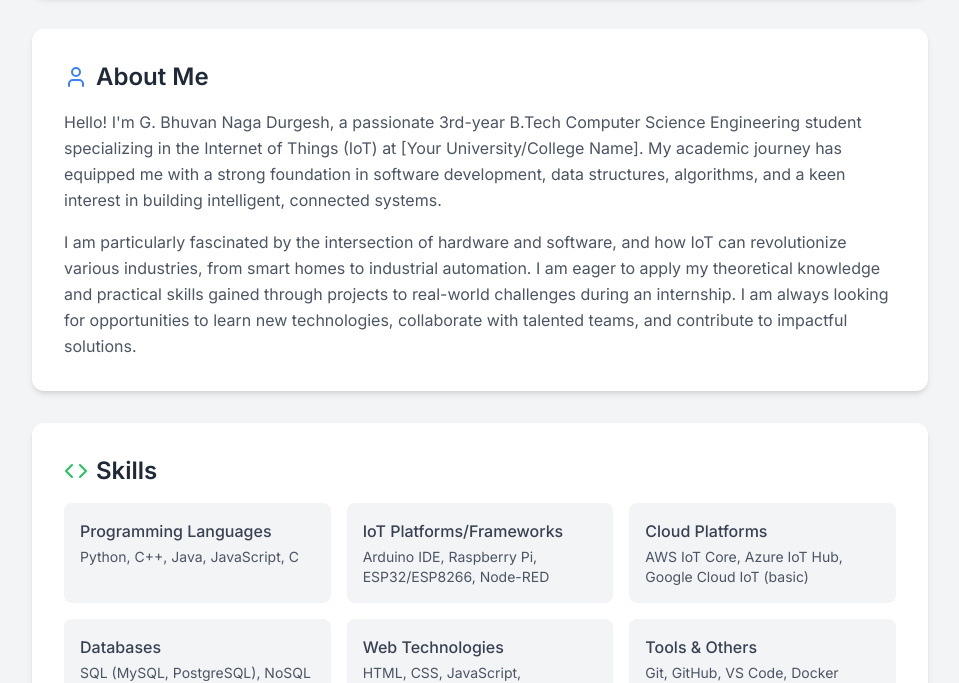
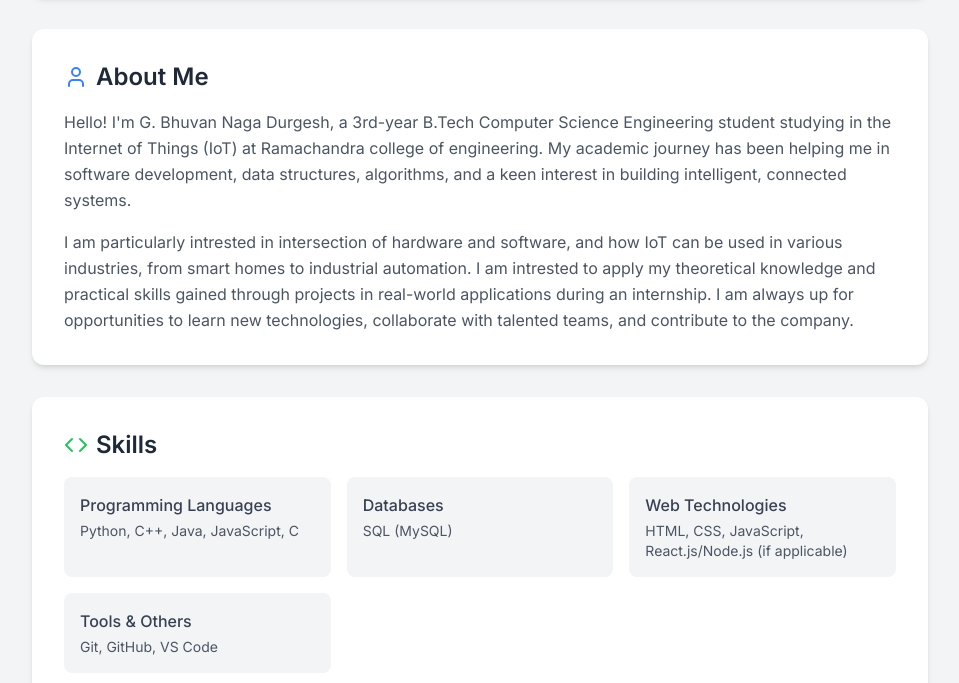
Before and after one commit to Bhuvan0608/Bhuvan0608.github.io, a plain HTML site: page index.html in a window 1280 px wide. Shown: the part 119-802 px from the top of the page, without its empty margins (160-1119 px from the left). Drawn offline with nearby package versions, Linux system fonts and the light colour scheme.

Commit message:
Update index.html

```diff
--- a/index.html
+++ b/index.html
@@ -57,10 +57,10 @@
                     About Me
                 </h2>
                 <p class="text-gray-600 leading-relaxed mb-4">
-                    Hello! I'm G. Bhuvan Naga Durgesh, a passionate 3rd-year B.Tech Computer Science Engineering student specializing in the Internet of Things (IoT) at [Your University/College Name]. My academic journey has equipped me with a strong foundation in software development, data structures, algorithms, and a keen interest in building intelligent, connected systems.
+                    Hello! I'm G. Bhuvan Naga Durgesh, a 3rd-year B.Tech Computer Science Engineering student studying in the Internet of Things (IoT) at Ramachandra college of engineering. My academic journey has been helping me in software development, data structures, algorithms, and a keen interest in building intelligent, connected systems.
                 </p>
                 <p class="text-gray-600 leading-relaxed">
-                    I am particularly fascinated by the intersection of hardware and software, and how IoT can revolutionize various industries, from smart homes to industrial automation. I am eager to apply my theoretical knowledge and practical skills gained through projects to real-world challenges during an internship. I am always looking for opportunities to learn new technologies, collaborate with talented teams, and contribute to impactful solutions.
+                    I am particularly intrested in intersection of hardware and software, and how IoT can be used in various industries, from smart homes to industrial automation. I am intrested to apply my theoretical knowledge and practical skills gained through projects in real-world applications during an internship. I am always up for opportunities to learn new technologies, collaborate with talented teams, and contribute to the company.
                 </p>
             </section>
 
@@ -79,16 +79,8 @@
                         <p class="text-gray-600 text-sm">Python, C++, Java, JavaScript, C</p>
                     </div>
                     <div class="bg-gray-100 p-4 rounded-lg">
-                        <h3 class="font-medium text-gray-700 mb-1">IoT Platforms/Frameworks</h3>
-                        <p class="text-gray-600 text-sm">Arduino IDE, Raspberry Pi, ESP32/ESP8266, Node-RED</p>
-                    </div>
-                    <div class="bg-gray-100 p-4 rounded-lg">
-                        <h3 class="font-medium text-gray-700 mb-1">Cloud Platforms</h3>
-                        <p class="text-gray-600 text-sm">AWS IoT Core, Azure IoT Hub, Google Cloud IoT (basic)</p>
-                    </div>
-                    <div class="bg-gray-100 p-4 rounded-lg">
                         <h3 class="font-medium text-gray-700 mb-1">Databases</h3>
-                        <p class="text-gray-600 text-sm">SQL (MySQL, PostgreSQL), NoSQL (MongoDB, Firebase)</p>
+                        <p class="text-gray-600 text-sm">SQL (MySQL)</p>
                     </div>
                     <div class="bg-gray-100 p-4 rounded-lg">
                         <h3 class="font-medium text-gray-700 mb-1">Web Technologies</h3>
@@ -96,7 +88,7 @@
                     </div>
                     <div class="bg-gray-100 p-4 rounded-lg">
                         <h3 class="font-medium text-gray-700 mb-1">Tools & Others</h3>
-                        <p class="text-gray-600 text-sm">Git, GitHub, VS Code, Docker (basic), MQTT, CoAP, REST APIs</p>
+                        <p class="text-gray-600 text-sm">Git, GitHub, VS Code</p>
                     </div>
                 </div>
             </section>
```
